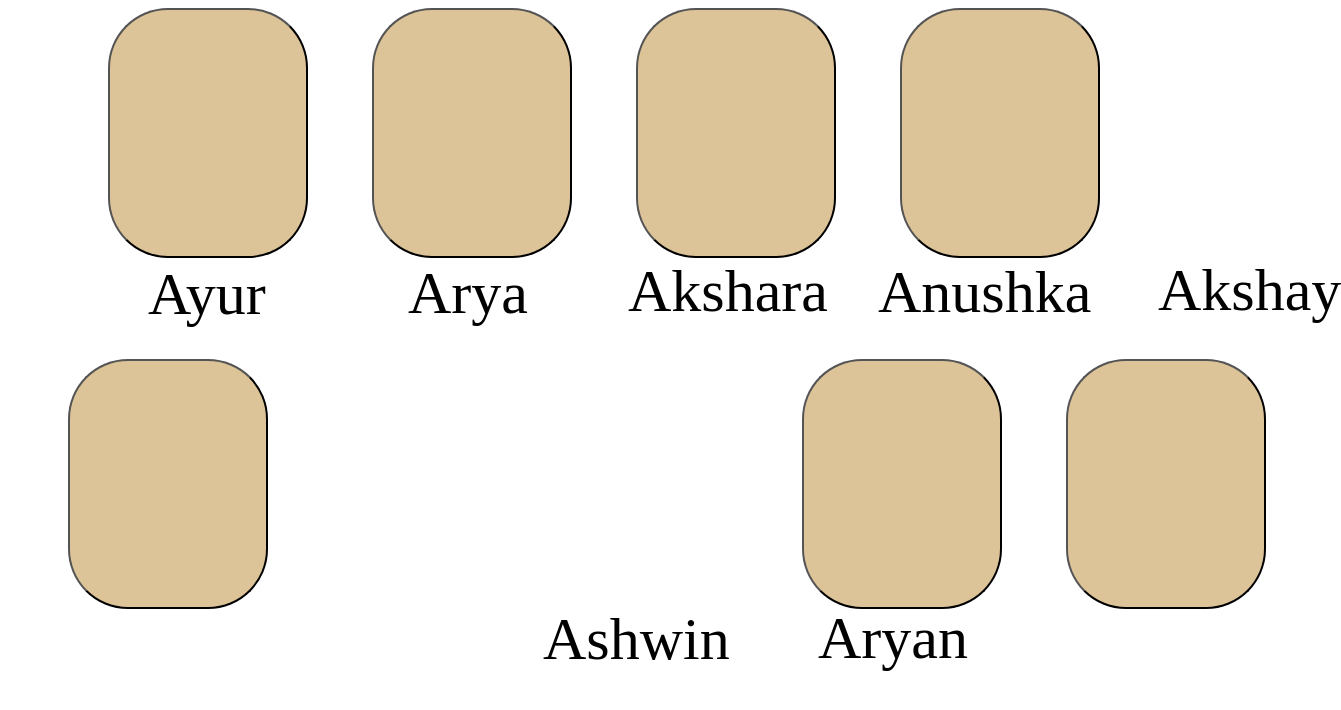
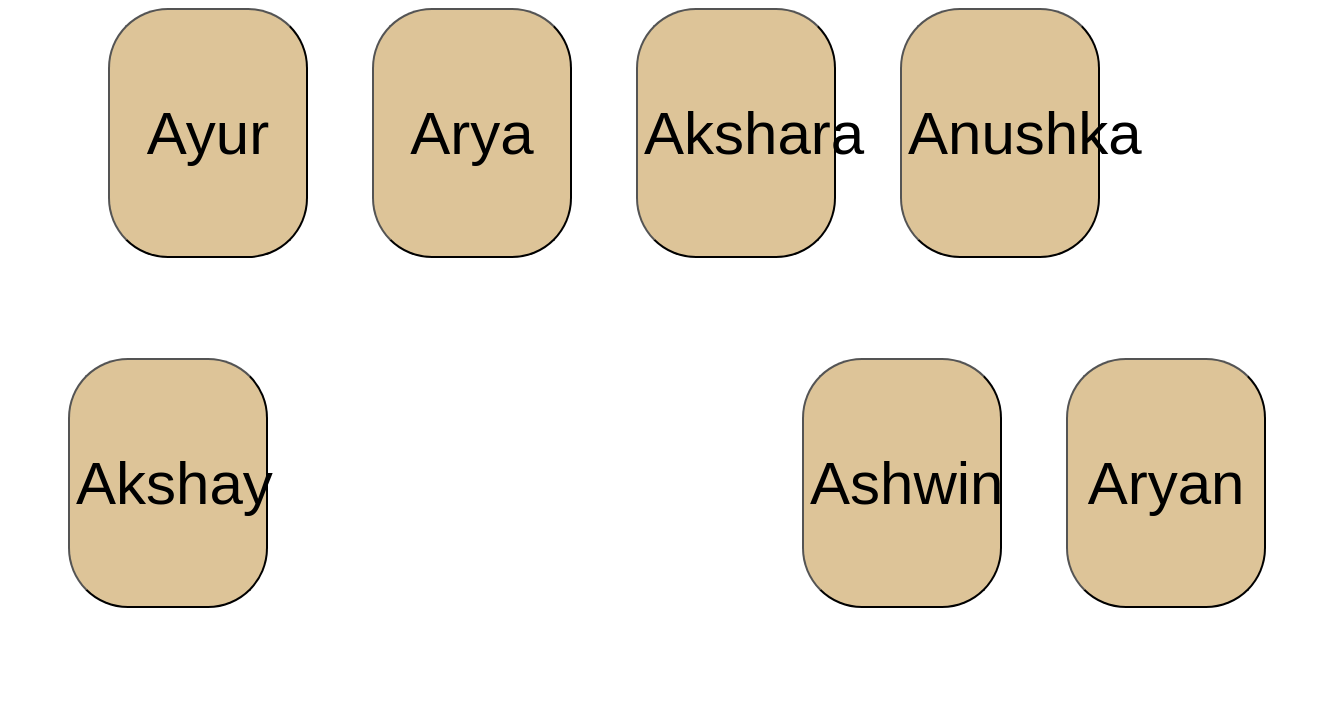
Before and after one commit to AryanTak-hub/Family-Photos, a plain HTML site: page index.html in a window 1280 px wide. Shown: the whole page, 1341 px wide, since content can reach past the window. Drawn offline with Linux system fonts and the light colour scheme.

Commit message:
Update index.html

```diff
--- a/index.html
+++ b/index.html
@@ -1,24 +1,20 @@
-<html>
+<!DOCTYPE html>
+<html lang="en">
 <head>
-    <link href="css.css" rel="stylesheet">
-<title>Tak Family</title>
+    <meta charset="UTF-8">
+    <meta name="viewport" content="width=device-width, initial-scale=1.0">
+    <title>Tak Family</title>
+    <link rel="stylesheet" href="css.css">
 </head>
 <body>
-<div>
-    <a href="ayur.html" target="_blank"><button class="button-1"></button></a>
-    <a href="arya.html" target="_blank"><button class="button-2"></button></a>
-    <a href="akshara.html" target="_blank"><button class="button-3"></button></a>
-    <a href="anu.html" target="_blank"><button class="button-4"></button></a>
-    <a href="akshay.html" target="_blank"><button class="button-5"></button></a>
-    <a href="ashwin.html" target="_blank"><button class="button-6"></button></a>
-    <a href="aryan.html" target="_blank"><button class="button-7"></button></a>
-</div>
-<p class="ayur">Ayur</p>
-<p class="arya">Arya</p>
-<p class="anushka">Anushka</p>
-<p class="akshara">Akshara</p>
-<p class="akshay">Akshay</p>
-<p class="ashwin">Ashwin</p>
-<p class="aryan">Aryan</p>
+    <div class="button-container">
+        <a href="ayur.html" target="_blank"><button class="button-1">Ayur</button></a>
+        <a href="arya.html" target="_blank"><button class="button-2">Arya</button></a>
+        <a href="akshara.html" target="_blank"><button class="button-3">Akshara</button></a>
+        <a href="anu.html" target="_blank"><button class="button-4">Anushka</button></a>
+        <a href="akshay.html" target="_blank"><button class="button-5">Akshay</button></a>
+        <a href="ashwin.html" target="_blank"><button class="button-6">Ashwin</button></a>
+        <a href="aryan.html" target="_blank"><button class="button-7">Aryan</button></a>
+    </div>
 </body>
 </html>
```
